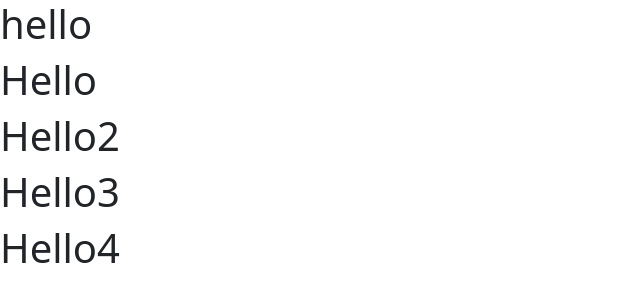
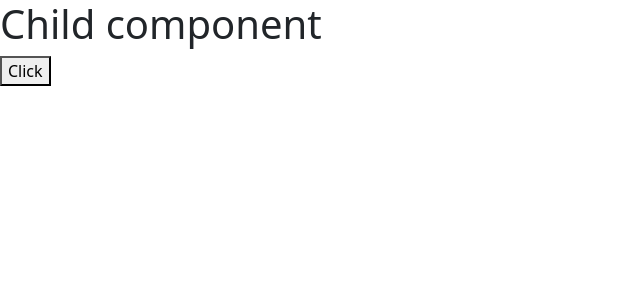
Before and after one commit to ujjwal-11103/React.js, a React (Create React App) app: page / in a window 1280 px wide. Shown: the top 302 px of the page, without its empty margins (0-640 px from the left). Built offline with nearby package versions, Linux system fonts and the light colour scheme.

Commit message:
Sending data from child component to parent component

```diff
--- a/src/App.js
+++ b/src/App.js
@@ -1,18 +1,14 @@
-import React, { Fragment } from 'react'
-import Fragments from './Components/Fragments'
-// fragmens are use to wrap multiple elements or components
+import React from 'react'
+import SendingDataChildToPraent from './Components/SendingDataChildToPraent'
 export default function App() {
 
+  function Testing(items) {
+    console.log(items);
+  }
+
   return (
-    // <React.Fragment>
-    // for below method it require import of {fragment}
-    <Fragment>
-      {/* <> */}
-      <h1>hello </h1>
-      <Fragments />
-      {/* </> */}
-    </Fragment>
-    // </React.Fragment>
+    <div>
+      <SendingDataChildToPraent data={Testing} />
+    </div>
   )
-
 }
--- a/src/Components/Fragments.js
+++ b/src/Components/Fragments.js
@@ -2,11 +2,12 @@ import React from 'react'
 
 export default function Fragments() {
   return (
-    <>
+    <div>
+
       <h1>Hello</h1>
       <h1>Hello2</h1>
       <h1>Hello3</h1>
       <h1>Hello4</h1>
-    </>
+    </div>
   )
 }
--- /dev/null
+++ b/src/Components/SendingDataChildToPraent.js
@@ -0,0 +1,13 @@
+import React from 'react'
+
+export default function SendingDataChildToPraent(props) {
+    const object = [
+        { name: "ujjwal", Age: '20' }
+    ]
+    return (
+        <div>
+            <h1>Child component</h1>
+            <button onClick={() => props.data(object)}>Click</button>
+        </div>
+    )
+}
```
